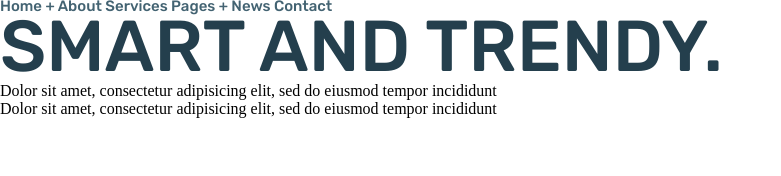
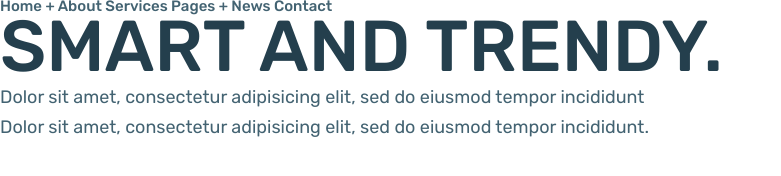
Before and after one commit to ilkin140293/Glee, a website: page app/index.html in a window 1280 px wide. Shown: the whole page, without its empty margins (0-781 px from the left). Drawn offline with nearby package versions, Linux system fonts and the light colour scheme; files that its build step writes are made by us from their sources.

```diff
--- a/app/index.html
+++ b/app/index.html
@@ -18,7 +18,7 @@
   <p>Home + About Services Pages + News Contact</p>
   <h1>SMART AND TRENDY.</h1>
   <span>Dolor sit amet, consectetur adipisicing elit, sed do eiusmod tempor incididunt <br>
-    Dolor sit amet, consectetur adipisicing elit, sed do eiusmod tempor incididunt
+    Dolor sit amet, consectetur adipisicing elit, sed do eiusmod tempor incididunt.
   </span>
 
 
--- a/app/scss/style.scss
+++ b/app/scss/style.scss
@@ -20,6 +20,15 @@
   color: #243f4d;
 }
 
+span {
+  font-family: 'Rubik', sans-serif;
+  font-weight: 400;
+  text-align: center;
+  font-size: 18px;
+  line-height: 30px;
+  color: #436372;
+}
+
 
 
 
```
